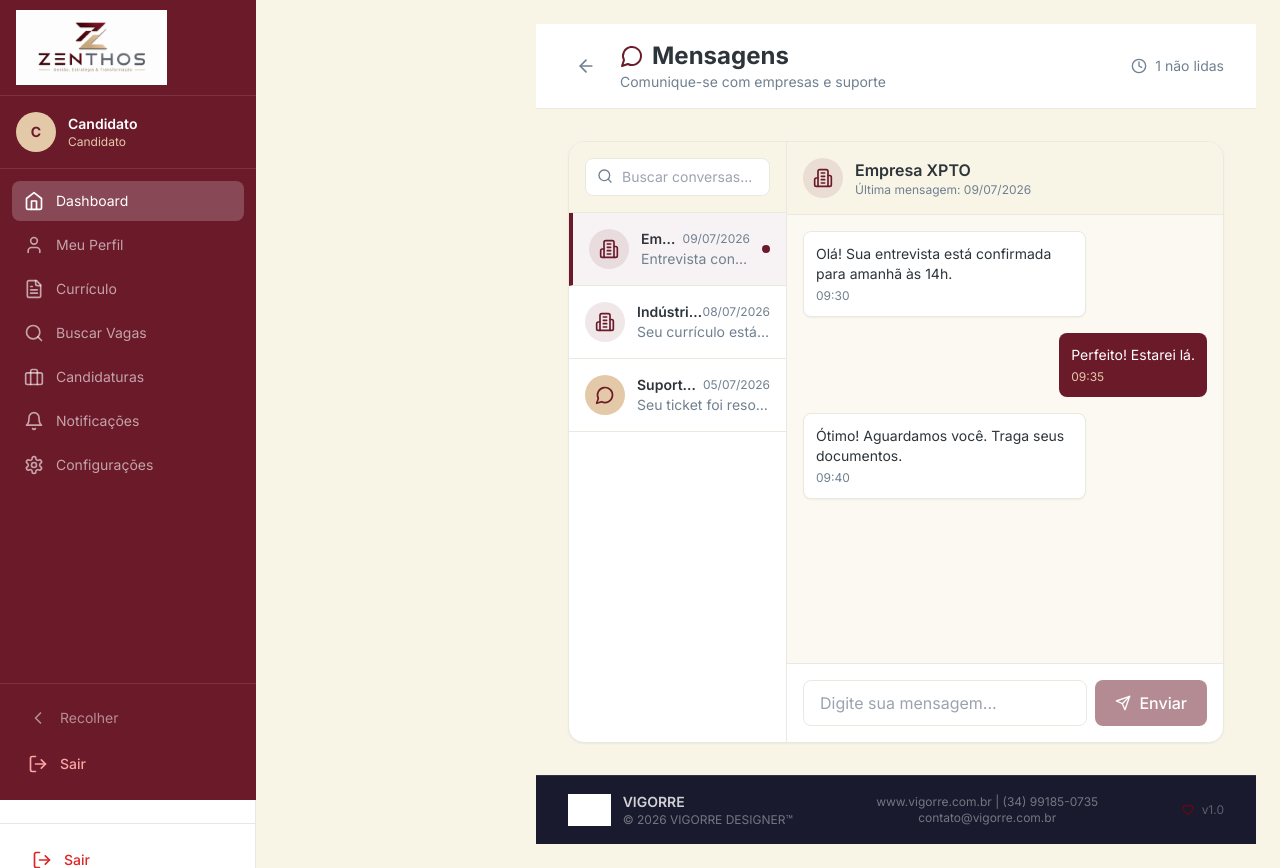
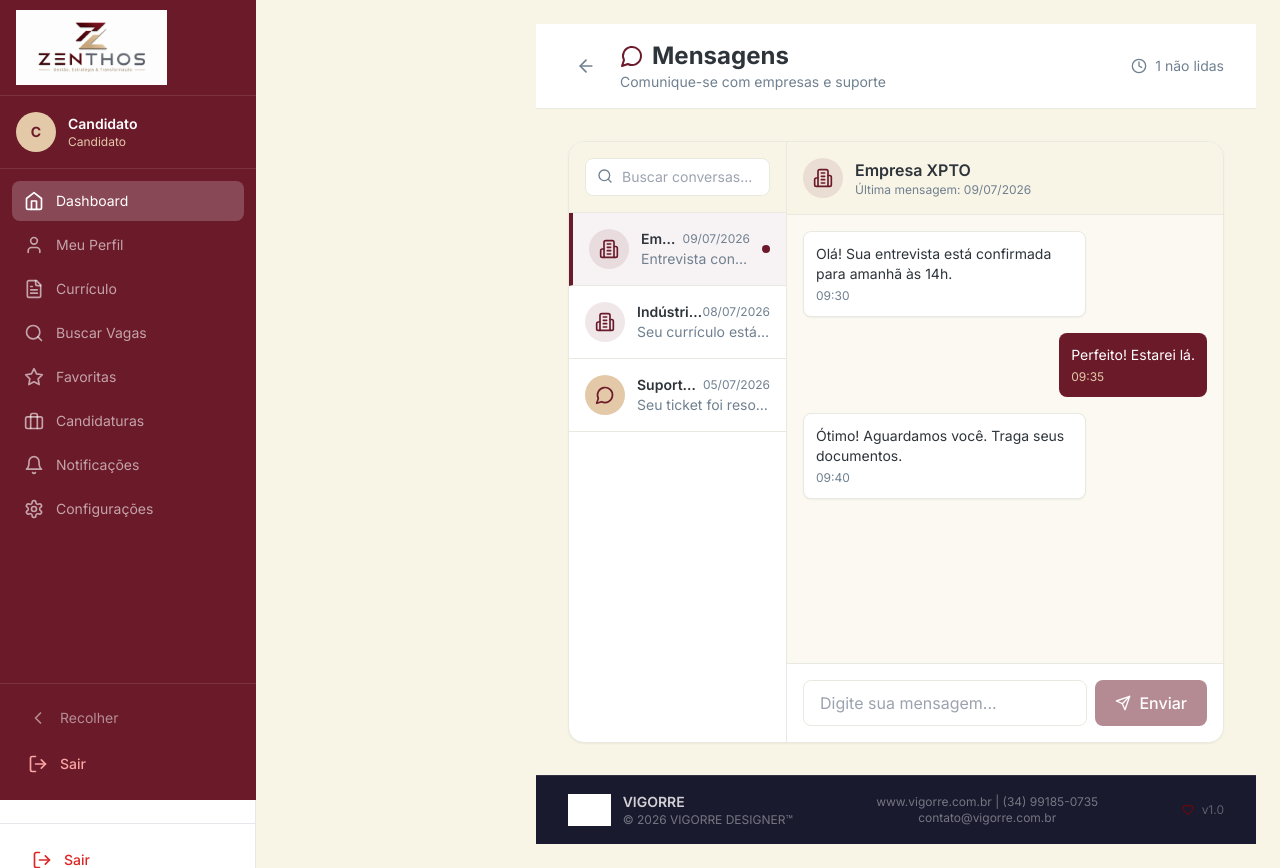
Before and after one commit to trivoroficial/consult_recruit, a Next.js app: page /candidato/mensagens in a window 1280 px wide. Built offline with nearby package versions, Linux system fonts and the light colour scheme; grey boxes are pictures that could not be loaded.

Commit message:
Update SidebarCandidato.tsx

```diff
--- a/src/components/dashboard/SidebarCandidato.tsx
+++ b/src/components/dashboard/SidebarCandidato.tsx
@@ -11,10 +11,11 @@ import {
   Bell,
   Settings,
   LogOut,
-  ChevronLeft
+  ChevronLeft,
+  Star
 } from 'lucide-react'
 import { useState, useEffect } from 'react'
-import { supabase } from '@lib/supabase/client'
+import { supabase } from '@/lib/supabase/client'  // ← CORRIGIDO: @/lib ao invés de @lib
 
 export function SidebarCandidato() {
   const pathname = usePathname()
@@ -54,6 +55,7 @@ export function SidebarCandidato() {
     { icon: User, label: 'Meu Perfil', href: '/candidato/perfil' },
     { icon: FileText, label: 'Currículo', href: '/candidato/curriculo' },
     { icon: Search, label: 'Buscar Vagas', href: '/candidato/vagas' },
+    { icon: Star, label: 'Favoritas', href: '/candidato/favoritas' },
     { icon: Briefcase, label: 'Candidaturas', href: '/candidato/candidaturas' },
     { icon: Bell, label: 'Notificações', href: '/candidato/notificacoes' },
     { icon: Settings, label: 'Configurações', href: '/candidato/configuracoes' },
```
